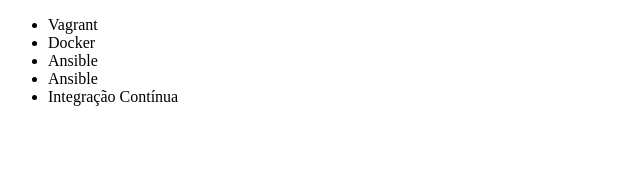
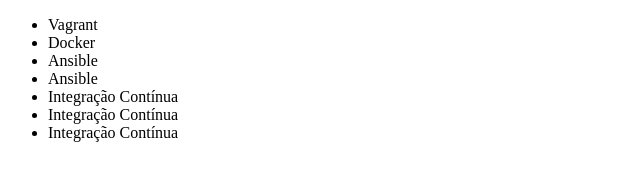
Before and after one commit to FeuserLeandro/Teste-Git, a plain HTML site: page index.html in a window 1280 px wide. Shown: the whole page, without its empty margins (0-640 px from the left). Drawn offline with Linux system fonts and the light colour scheme.

Commit message:
alteração de cursos

```diff
--- a/index.html
+++ b/index.html
@@ -11,6 +11,8 @@
         <li>Ansible</li>
        	<li>Ansible</li>
         <li>Integração Contínua</li>
+        <li>Integração Contínua</li>
+        <li>Integração Contínua</li>
     </ul>
 </body>
 </html>
```
